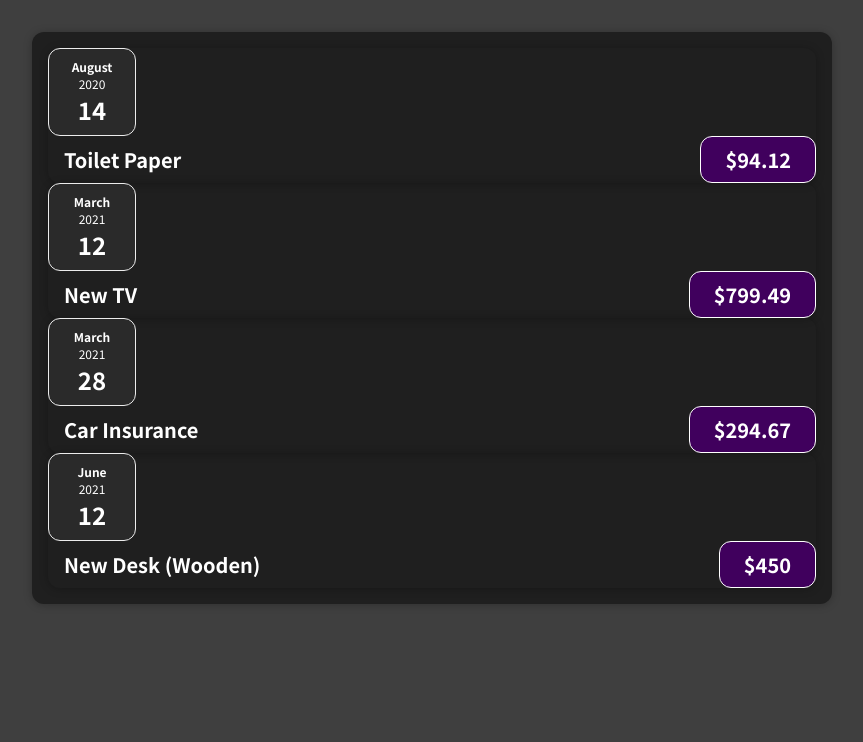
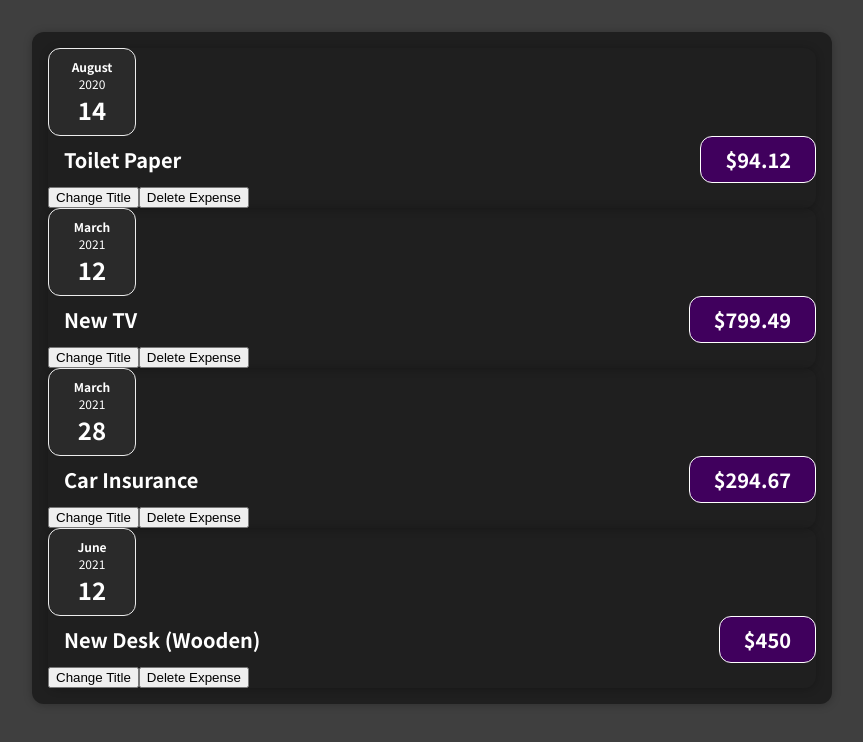
Before and after one commit to tauheedism/first-react-app, a React (Create React App) app: page / in a window 1280 px wide. Shown: the top 742 px of the page, without its empty margins (208-1071 px from the left). Built offline with nearby package versions, Linux system fonts and the light colour scheme.

Commit message:
Delete Button

```diff
--- a/src/components/Expenses/ExpenseItem.js
+++ b/src/components/Expenses/ExpenseItem.js
@@ -4,12 +4,25 @@
 import Card from "../UI/Card";
 
 const ExpenseItem = (props) => {
+  let title = props.title
+  // let id = props.id;
+
+  const deleteHandler = () =>
+  {
+    console.log('delete')
+  }
+  const eventHandler = () => {
+      title = "updated";
+      console.log('Updated!');
+  }
   return (
     <Card className="expense-item">
       <div>
         <ExpenseDate date={props.date} />
       </div>
-      <ExpenseDetails amount={props.amount} title={props.title} />
+      <ExpenseDetails amount={props.amount} title={title} />
+      <button onClick={eventHandler}>Change Title</button>
+      <button onClick={deleteHandler}>Delete Expense</button>
     </Card>
   );
 }
```
